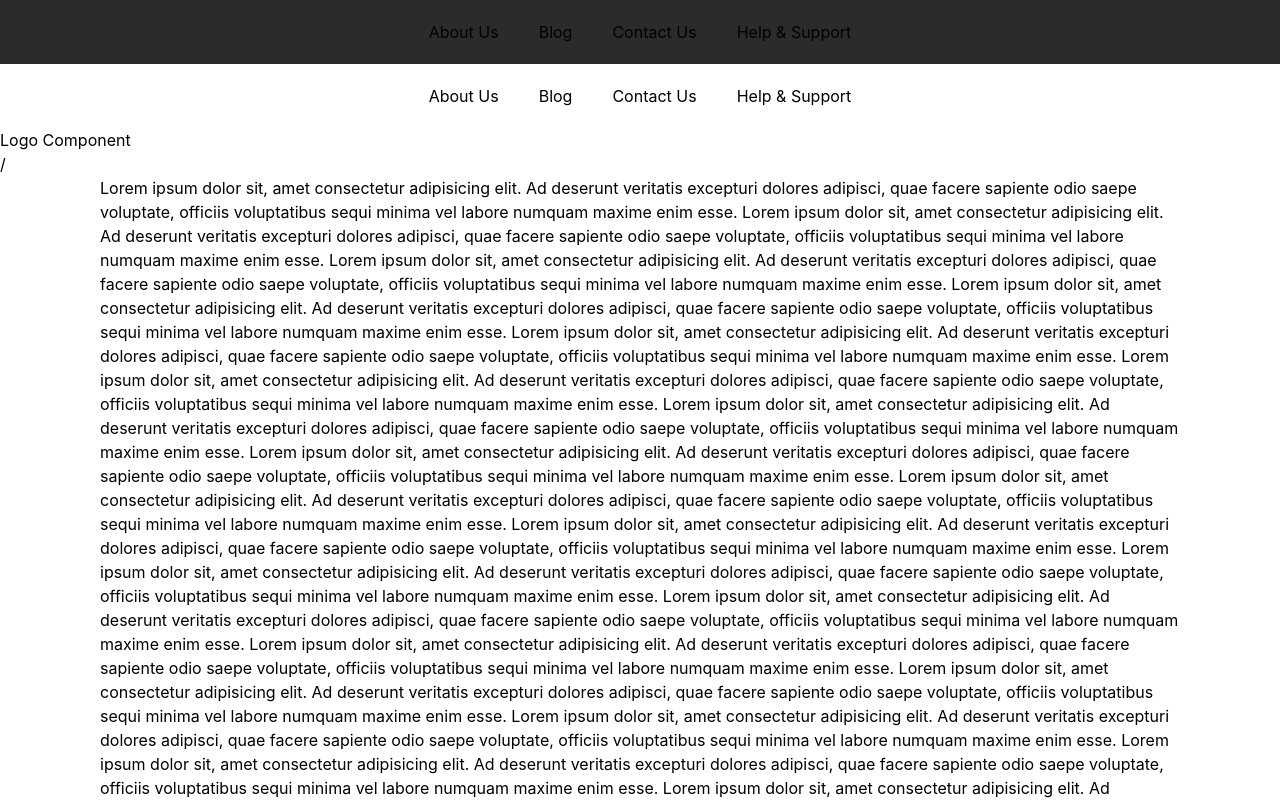
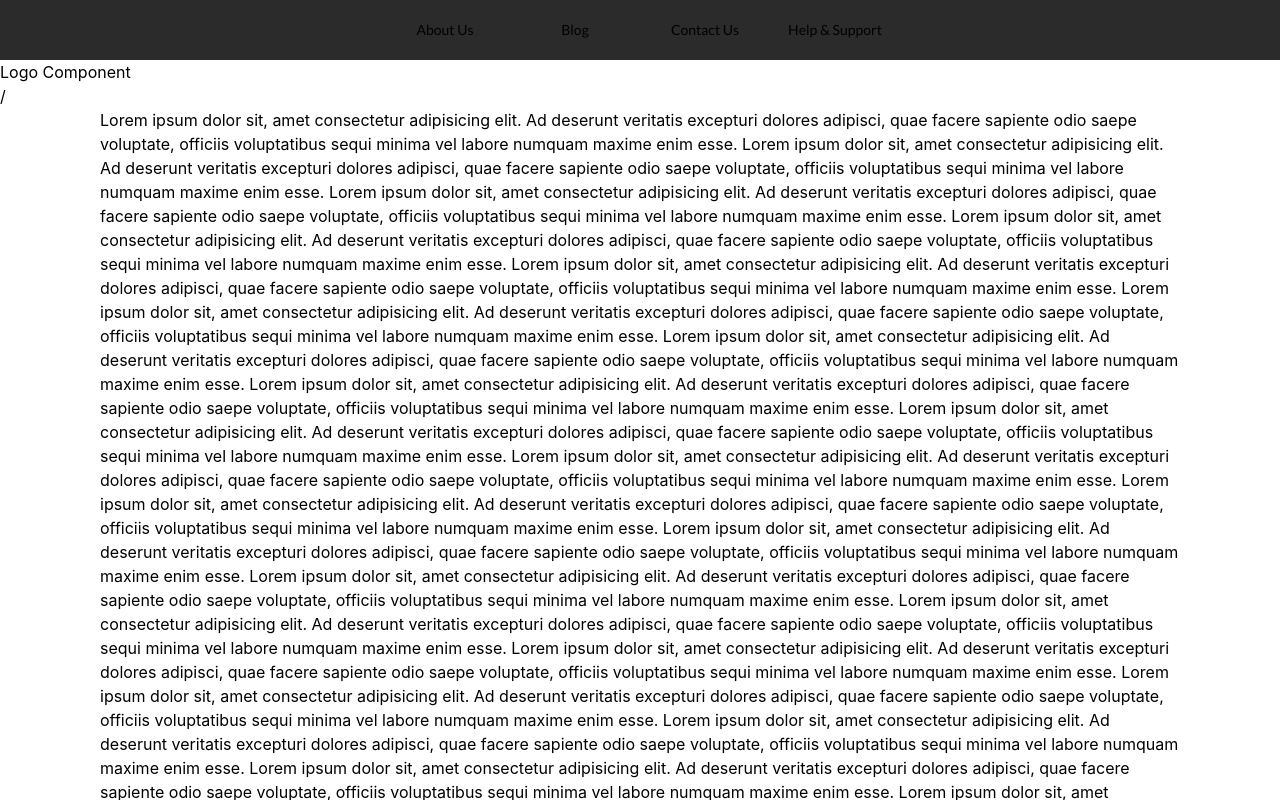
Before and after one commit to RomanMelnyk909/group-project, a React (Create React App) app: page / in a window 1280 px wide. Shown: the top 800 px of the page. Built offline with nearby package versions, Linux system fonts and the light colour scheme.

Commit message:
navigation addet to header

```diff
--- a/src/App.js
+++ b/src/App.js
@@ -3,7 +3,7 @@ import Header from "./components/Header";
 import Footer from "./components/Footer";
 import PageWrapper from "./components/PageWrapper";
 import Logo from "./components/Logo";
-import Navigation from './components/Navigation';
+
 import { Routes, Route } from "react-router";
 import { ABOUT_PATH, BLOG_PATH, HOME_PATH, CONTACT_PATH } from "./constants/constants";
 
@@ -192,7 +192,6 @@ function App() {
   return (
     <div className="App">
       <Header />
-      <Navigation />
       <Logo />
       <Routes>
         <Route path={CONTACT_PATH} element={CONTACT_PATH} />
--- a/src/components/Header/Header.jsx
+++ b/src/components/Header/Header.jsx
@@ -5,7 +5,6 @@ const Header = () => {
 	return (
 		<div className="header">
 			<Navigation />
-
 		</div>
 	)
 };
--- a/src/components/Navigation/navigation.css
+++ b/src/components/Navigation/navigation.css
@@ -3,15 +3,22 @@
     justify-content: center;
     flex-wrap: wrap;
     position: relative;
-
+    font-family: 'Lato';
+    font-size: 14px;
+    font-style: normal;
+    font-weight: 400;
+    line-height: 20px;
+    text-align: center;
 }
 
 .nav-item {
-    padding: 10px;
+    padding: 10px 0;
     margin: 10px;
     display: flex;
     position: relative;
     text-transform: capitalize;
+    width: 110px;
+    justify-content: center;
 }
 
 .navigation a {
@@ -25,6 +32,7 @@
     margin-left: 10px;
     content: '&darr;';
     transition: 500ms;
+
 
 }
 
```
Also changed, not shown: public/index.html (+7 -5 lines).
